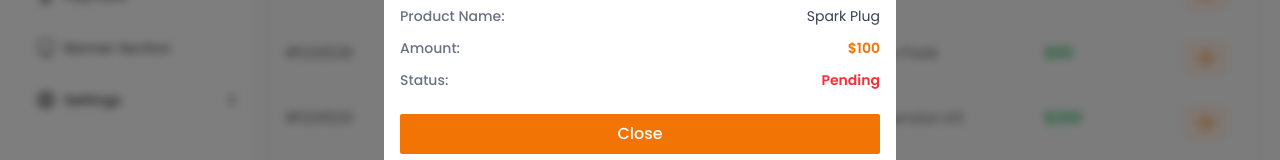
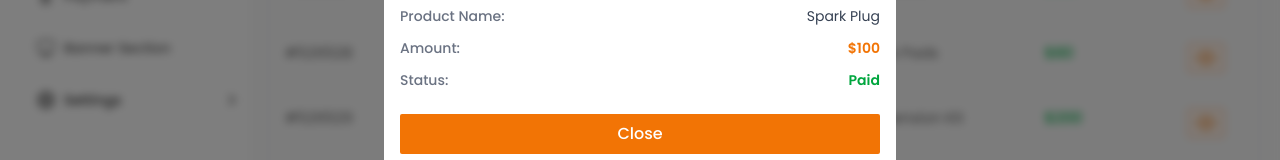
Before and after one commit to nurulla-hasan/sparedoc-dashboard, a Next.js app: page /orders in a window 1280 px wide. Both pictures are taken after a click on the button 1205 px from the left and 245 px from the top of the page. Shown: the part 383-543 px from the top of the page. Built offline with nearby package versions, Linux system fonts and the light colour scheme.

Commit message:
some data added

```diff
--- a/src/components/modal/order-view-modal/OrderViewModal.jsx
+++ b/src/components/modal/order-view-modal/OrderViewModal.jsx
@@ -1,17 +1,24 @@
 "use client";
-import { motion } from "framer-motion";
+import { motion, AnimatePresence } from "framer-motion";
 import { FiX } from "react-icons/fi";
 
 const OrderViewModal = ({ viewModal, setViewModal, orderdata }) => {
     return (
         <>
+            <AnimatePresence>
                 {viewModal && (
-        <div className="fixed h-[100vh] inset-0 flex justify-center items-center bg-black/50 bg-opacity-50 z-50  backdrop-blur-xs">
+                    <motion.div
+                        initial={{ opacity: 0 }}
+                        animate={{ opacity: 1 }}
+                        exit={{ opacity: 0 }}
+                        transition={{ duration: 0.1 }}
+                        className="fixed h-[100vh] inset-0 flex justify-center items-center bg-black/50 bg-opacity-50 z-50  backdrop-blur-xs">
                         <motion.div
                             className="bg-white rounded-sm min-w-lg p-4 relative"
-            initial={{ opacity: 0, scale: 0.95 }}
-            animate={{ opacity: 1, scale: 1 }}
-            transition={{ duration: 0.3 }}
+                            initial={{ scale: 0.8 }}
+                            animate={{ scale: 1 }}
+                            exit={{ scale: 0.8 }}
+                            transition={{ duration: 0.1 }}
                         >
                             {/* Close Button */}
                             <button
@@ -52,8 +59,7 @@ const OrderViewModal = ({ viewModal, setViewModal, orderdata }) => {
                                 <div className="flex justify-between">
                                     <span className="font-medium text-gray-500">Status:</span>
                                     <span
-                  className={`font-semibold ${
-                    orderdata?.status === "Paid"
+                                        className={`font-semibold ${orderdata?.status === "Paid"
                                             ? "text-green-600"
                                             : "text-red-500"
                                             }`}
@@ -71,8 +77,9 @@ const OrderViewModal = ({ viewModal, setViewModal, orderdata }) => {
                                 Close
                             </button>
                         </motion.div>
-        </div>
+                    </motion.div>
                 )}
+            </AnimatePresence>
         </>
     );
 };
--- a/src/data/data.js
+++ b/src/data/data.js
@@ -55,6 +55,7 @@ export const orders = [
     phone: "(+33)7005-55927",
     productName: "Spark Plug",
     amount: "$100",
+    status: "Paid",
     blocked: false,
   },
   {
@@ -64,6 +65,7 @@ export const orders = [
     phone: "(+33)7005-55928",
     productName: "Car Battery",
     amount: "$150",
+    status: "Paid",
     blocked: false,
   },
   {
@@ -73,6 +75,7 @@ export const orders = [
     phone: "(+33)7005-55929",
     productName: "Alternator",
     amount: "$120",
+    status: "Paid",
     blocked: true,
   },
   {
@@ -82,6 +85,7 @@ export const orders = [
     phone: "(+33)7005-55930",
     productName: "Brake Pads",
     amount: "$80",
+    status: "Paid",
     blocked: false,
   },
   {
@@ -91,6 +95,7 @@ export const orders = [
     phone: "(+33)7005-55931",
     productName: "Suspension Kit",
     amount: "$200",
+    status: "Paid",
     blocked: false,
   },
   {
@@ -100,6 +105,7 @@ export const orders = [
     phone: "(+33)7005-55932",
     productName: "Timing Belt",
     amount: "$90",
+    status: "Paid",
     blocked: true,
   },
   {
@@ -109,6 +115,7 @@ export const orders = [
     phone: "(+33)7005-55933",
     productName: "Fuel Filter",
     amount: "$40",
+    status: "Paid",
     blocked: false,
   },
   {
@@ -118,6 +125,7 @@ export const orders = [
     phone: "(+33)7005-55934",
     productName: "Oil Filter",
     amount: "$30",
+    status: "Paid",
     blocked: true,
   },
   {
@@ -127,6 +135,7 @@ export const orders = [
     phone: "(+33)7005-55935",
     productName: "Air Filter",
     amount: "$20",
+    status: "Paid",
     blocked: false,
   },
   {
@@ -136,6 +145,7 @@ export const orders = [
     phone: "(+33)7005-55936",
     productName: "Car Battery",
     amount: "$170",
+    status: "Paid",
     blocked: false,
   },
   {
@@ -145,6 +155,7 @@ export const orders = [
     phone: "(+33)7005-55937",
     productName: "Brake Fluid",
     amount: "$60",
+    status: "Paid",
     blocked: true,
   },
   {
@@ -154,6 +165,7 @@ export const orders = [
     phone: "(+33)7005-55938",
     productName: "Windshield Wipers",
     amount: "$25",
+    status: "Paid",
     blocked: false,
   },
   {
@@ -163,6 +175,7 @@ export const orders = [
     phone: "(+33)7005-55939",
     productName: "Spark Plug",
     amount: "$105",
+    status: "Paid",
     blocked: true,
   },
   {
@@ -172,6 +185,7 @@ export const orders = [
     phone: "(+33)7005-55940",
     productName: "Timing Belt",
     amount: "$90",
+    status: "Paid",
     blocked: false,
   },
   {
@@ -181,6 +195,7 @@ export const orders = [
     phone: "(+33)7005-55941",
     productName: "Air Filter",
     amount: "$30",
+    status: "Paid",
     blocked: false,
   }
 ];
```
Lines whose indentation alone changed are shown as unchanged.
